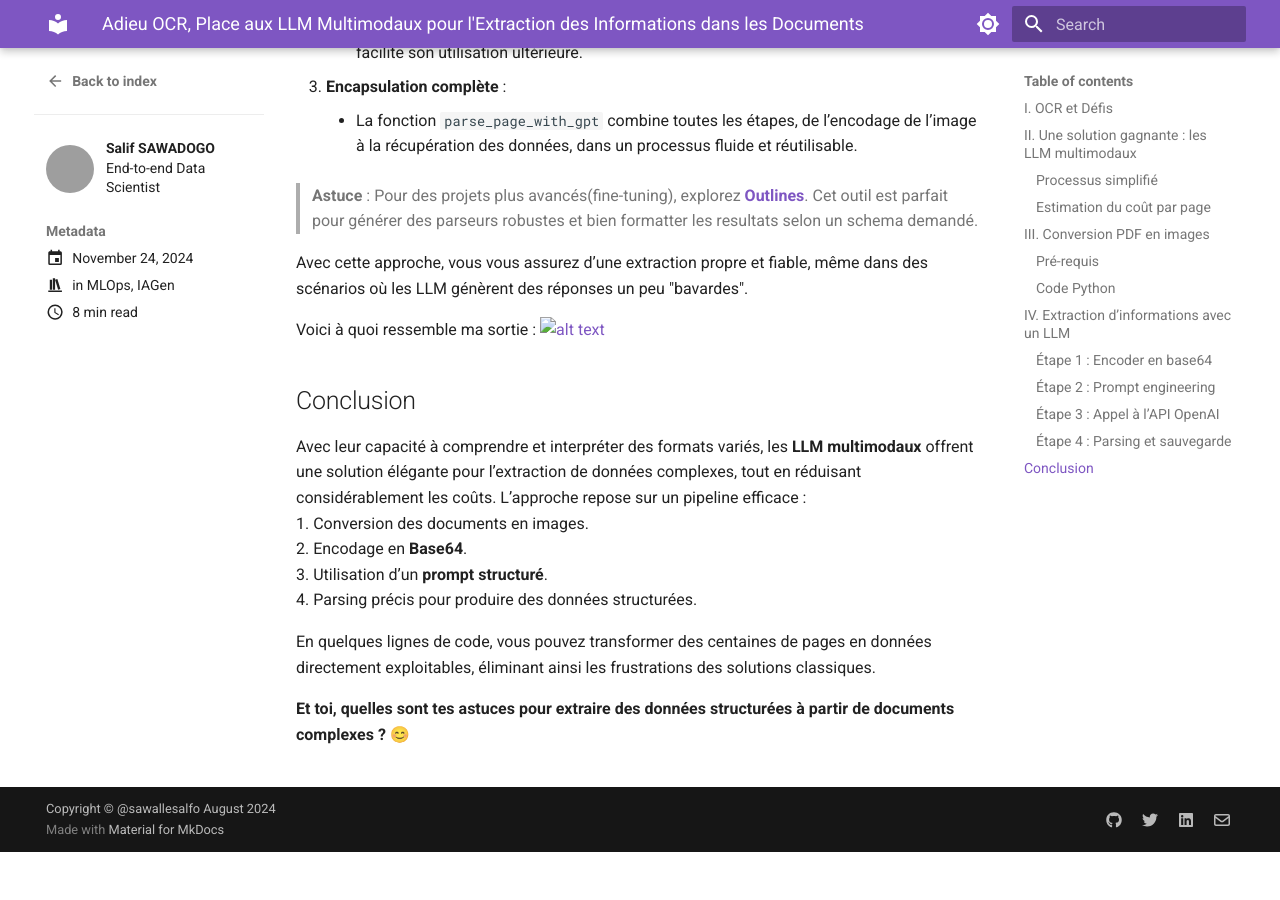
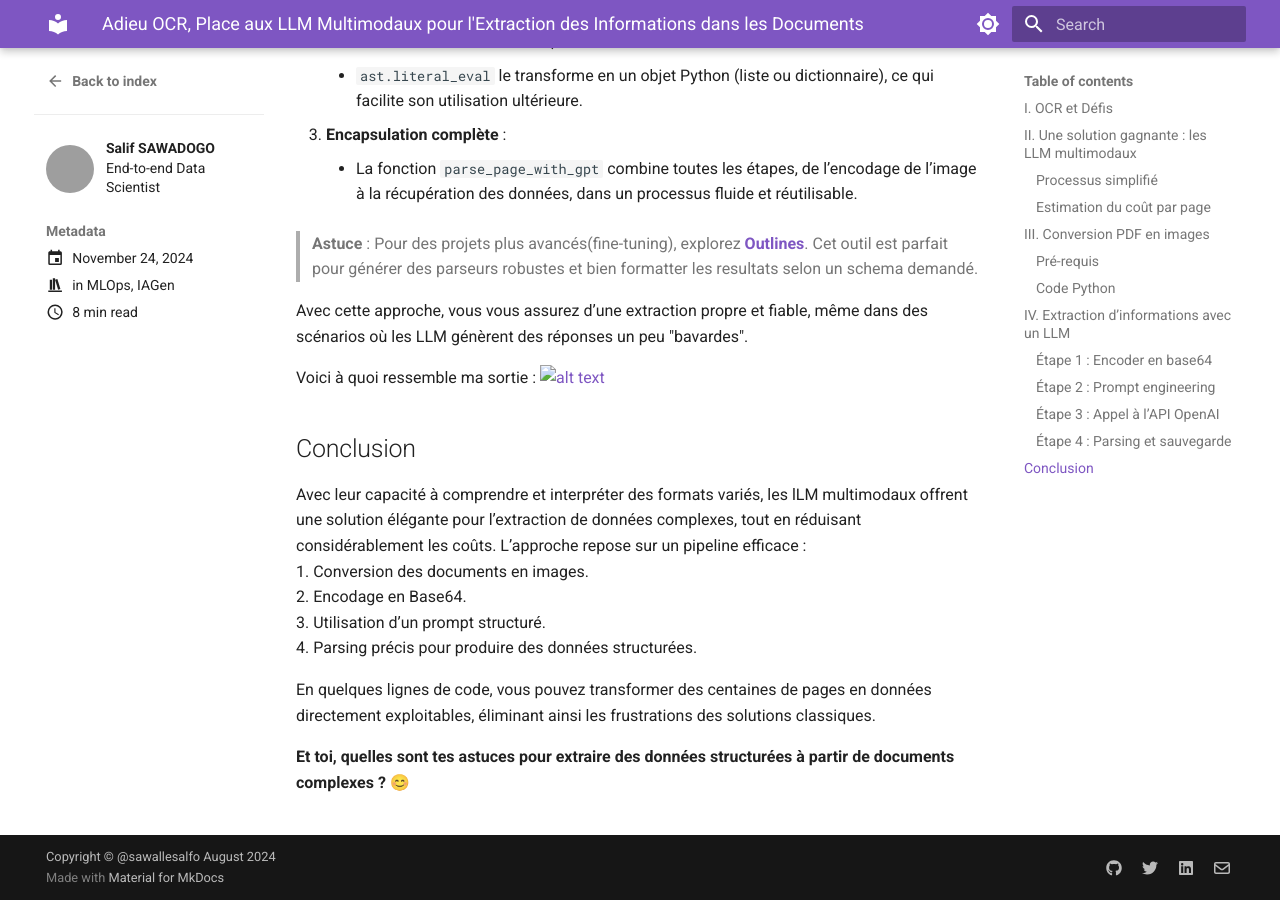
Before and after one commit to sawallesalfo/blog, an MkDocs documentation site: the page built from docs/posts/llm_extraction_information_document.md, in a window 1280 px wide and 900 px high, scrolled down 6888 px. Built offline with MkDocs 1.6.1 and Material for MkDocs 9.7.7, drawn with Linux system fonts in a browser that asks for light colours; comment, search, counter and statistics services are not loaded; before the commit the page ends 7740 px from its top, so only the background shows below that; some of the changed text lies outside the part shown; grey boxes are pictures that could not be loaded.

````diff
--- a/docs/posts/llm_extraction_information_document.md
+++ b/docs/posts/llm_extraction_information_document.md
@@ -90,7 +90,9 @@ def count_image_tokens(width: int, height: int):
 ```
 
 **Exemples pour clarifier :**
+
 - 500x500 → 1 tuile suffit : total tokens = 85 + 170 = 255
+
 - 513x500 → 2 tuiles : total tokens = 85 + 170 * 2 = 425
 
 Dans mon cas, mes images mesurent 2480 x 3509, ce qui nécessite environ 4 tuiles, soit 780 tokens.
@@ -242,7 +244,9 @@ Un point intéressant à noter est la possibilité de réaliser des appels async
 
 ### Étape 4 : Parsing et sauvegarde
 
-Avec les LLM, le formatage des réponses n’est pas toujours parfait. Pourtant, une stratégie simple et efficace consiste à utiliser des balises XML pour structurer les réponses. En pratique, une expression régulière permet d’extraire uniquement ce qui se trouve entre des balises spécifiques comme `<output>...</output>`. Cela résout les problèmes où le modèle ajoute du texte ou des explications inutiles avant le contenu pertinent.
+Avec les LLM, le formatage des réponses n’est pas toujours parfait. Pourtant, une stratégie simple et efficace consiste à utiliser des balises XML pour structurer les réponses.
+
+En pratique, une expression régulière permet d’extraire uniquement ce qui se trouve entre des balises spécifiques comme `<output>...</output>`. Cela résout les problèmes où le modèle ajoute du texte ou des explications inutiles avant le contenu pertinent.
 
 Voici une implémentation typique :
 
@@ -285,10 +289,10 @@ Voici à quoi ressemble ma sortie :
 
 ## Conclusion
 
-Avec leur capacité à comprendre et interpréter des formats variés, les **LLM multimodaux** offrent une solution élégante pour l’extraction de données complexes, tout en réduisant considérablement les coûts. L’approche repose sur un pipeline efficace :
+Avec leur capacité à comprendre et interpréter des formats variés, les lLM multimodaux offrent une solution élégante pour l’extraction de données complexes, tout en réduisant considérablement les coûts. L’approche repose sur un pipeline efficace :
 1. Conversion des documents en images.
-2. Encodage en **Base64**.
-3. Utilisation d’un **prompt structuré**.
+2. Encodage en Base64.
+3. Utilisation d’un prompt structuré.
 4. Parsing précis pour produire des données structurées.
 
 En quelques lignes de code, vous pouvez transformer des centaines de pages en données directement exploitables, éliminant ainsi les frustrations des solutions classiques.
````
